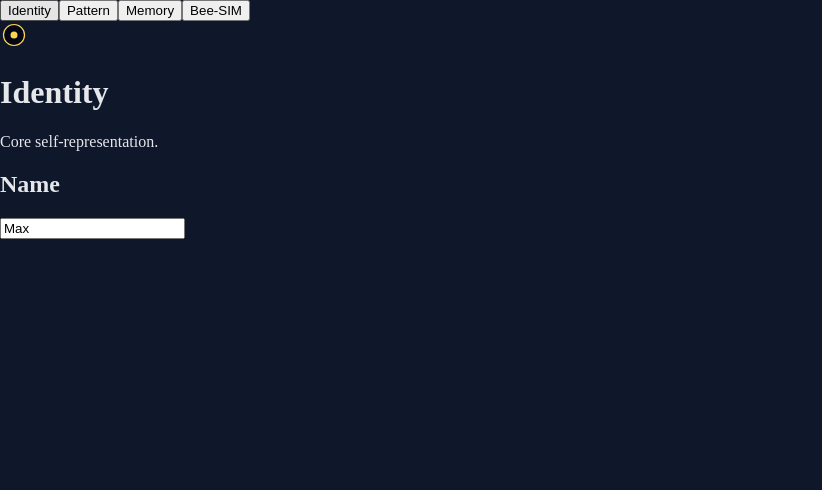
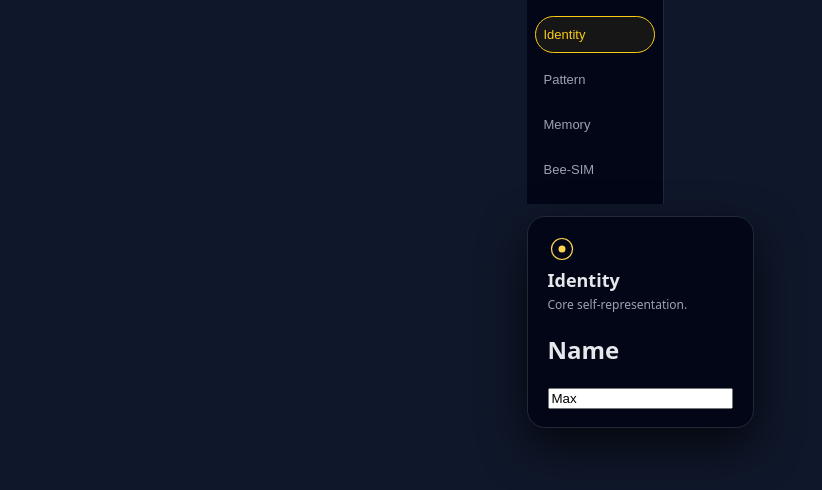
Before and after one commit to maxandbe1/Portal-OS, a React (Vite) app: page / in a window 1280 px wide. Shown: the top 490 px of the page, without its empty margins (0-822 px from the left). Built offline with nearby package versions, Linux system fonts and the light colour scheme.

Commit message:
Update styles.css

```diff
--- a/src/styles.css
+++ b/src/styles.css
@@ -1,78 +1,260 @@
-html, body {
+/* ===== Global ===== */
+
+html,
+body {
   background: #0f172a;
   color: #e5e7eb;
   margin: 0;
   padding: 0;
   height: 100%;
+  font-family: system-ui, -apple-system, BlinkMacSystemFont, "SF Pro Text",
+    "Segoe UI", sans-serif;
 }
 
-.beesim-meta {
+#root {
+  height: 100vh;
   display: flex;
-  align-items: center;
-  gap: 8px;
-  font-size: 12px;
-  color: #e5e7eb;
-  margin-bottom: 12px;
+  align-items: stretch;
+  justify-content: center;
 }
 
-.beesim-list {
+/* ===== App Shell ===== */
+
+.app-shell {
+  display: flex;
+  width: 100%;
+  max-width: 1280px;
+  margin: 0 auto;
+  border-left: 1px solid #1f2937;
+  border-right: 1px solid #1f2937;
+  background: radial-gradient(circle at top left, #111827 0, #020617 55%);
+}
+
+/* ===== NavRail ===== */
+
+.nav-rail {
+  width: 120px;
+  border-right: 1px solid #1f2937;
+  padding: 16px 8px;
   display: flex;
   flex-direction: column;
-  gap: 10px;
+  gap: 8px;
+  background: #020617;
 }
 
-.beesim-item {
-  border: 1px solid #111827;
-  border-radius: 8px;
-  padding: 8px 10px;
+.nav-rail button {
+  width: 100%;
+  padding: 10px 8px;
+  border-radius: 999px;
+  border: 1px solid transparent;
+  background: transparent;
+  color: #9ca3af;
+  font-size: 13px;
+  cursor: pointer;
+  text-align: left;
+  transition: all 0.18s ease-out;
 }
 
-.beesim-label {
-  font-size: 13px;
-  margin-bottom: 6px;
+.nav-rail button:hover {
+  border-color: #4b5563;
+  color: #e5e7eb;
+  background: rgba(15, 23, 42, 0.9);
 }
 
-.beesim-bars {
+.nav-rail button.active {
+  border-color: #facc15;
+  color: #facc15;
+  background: rgba(250, 204, 21, 0.08);
+}
+
+/* ===== Main Panel ===== */
+
+.main-panel {
+  flex: 1;
   display: flex;
   flex-direction: column;
-  gap: 4px;
-  margin-bottom: 6px;
+  padding: 20px 24px;
+  gap: 16px;
 }
 
-.beesim-bar span {
+/* Header / Identity strip */
+
+.app-header {
+  display: flex;
+  justify-content: space-between;
+  align-items: center;
+  padding-bottom: 8px;
+  border-bottom: 1px solid #1f2937;
+}
+
+.app-title {
+  font-size: 18px;
+  font-weight: 600;
+  letter-spacing: 0.04em;
+  text-transform: uppercase;
+  color: #e5e7eb;
+}
+
+.app-subtitle {
+  font-size: 12px;
+  color: #6b7280;
+}
+
+/* ===== Module Root ===== */
+
+.module-root {
+  margin-top: 12px;
+  padding: 18px 20px;
+  border-radius: 18px;
+  border: 1px solid #1f2937;
+  background: radial-gradient(circle at top left, #020617 0, #020617 40%, #020617 100%);
+  box-shadow: 0 18px 45px rgba(0, 0, 0, 0.7);
+}
+
+.module-root h1 {
+  font-size: 18px;
+  font-weight: 600;
+  margin: 0 0 4px;
+}
+
+.module-subtitle {
+  font-size: 12px;
+  color: #9ca3af;
+  margin: 0 0 16px;
+}
+
+/* ===== Identity / Pattern / Memory ===== */
+
+.identity-grid,
+.pattern-grid,
+.memory-list {
+  display: grid;
+  grid-template-columns: repeat(auto-fit, minmax(220px, 1fr));
+  gap: 12px;
+}
+
+.identity-card,
+.pattern-card,
+.memory-item {
+  padding: 12px 14px;
+  border-radius: 14px;
+  border: 1px solid #1f2937;
+  background: rgba(15, 23, 42, 0.9);
+}
+
+.identity-label,
+.pattern-label {
+  font-size: 11px;
+  text-transform: uppercase;
+  letter-spacing: 0.08em;
+  color: #6b7280;
+  margin-bottom: 4px;
+}
+
+.identity-value,
+.pattern-value {
+  font-size: 13px;
+  color: #e5e7eb;
+}
+
+.memory-text {
+  font-size: 13px;
+  color: #e5e7eb;
+  margin-bottom: 4px;
+}
+
+.memory-weight {
   font-size: 11px;
   color: #9ca3af;
 }
 
-.beesim-track {
-  height: 6px;
-  border-radius: 999px;
-  background: #020617;
-  border: 1px solid #111827;
+/* ===== Bee‑SIM ===== */
+
+.beesim-root {
+  display: flex;
+  gap: 24px;
+  align-items: stretch;
+}
+
+.beesim-bars {
+  flex: 1;
+  display: flex;
+  gap: 6px;
+  align-items: flex-end;
+  padding: 12px 10px;
+  border-radius: 14px;
+  border: 1px solid #1f2937;
+  background: radial-gradient(circle at top, #111827 0, #020617 60%);
   overflow: hidden;
 }
 
-.beesim-fill.energy {
-  height: 100%;
-  background: #facc15;
+.beesim-bar {
+  width: 10px;
+  height: 40px;
+  border-radius: 999px;
+  background: linear-gradient(to top, #f59e0b, #facc15);
+  opacity: 0.7;
+  animation: beesim-pulse 1.4s infinite ease-in-out;
 }
 
-.beesim-fill.focus {
-  height: 100%;
-  background: #38bdf8;
+.beesim-bar:nth-child(3n) {
+  animation-delay: 0.15s;
+}
+.beesim-bar:nth-child(4n) {
+  animation-delay: 0.3s;
+}
+.beesim-bar:nth-child(5n) {
+  animation-delay: 0.45s;
 }
 
-.beesim-controls {
-  display: flex;
-  gap: 6px;
+@keyframes beesim-pulse {
+  0% {
+    height: 18px;
+    opacity: 0.4;
+  }
+  40% {
+    height: 64px;
+    opacity: 1;
+  }
+  100% {
+    height: 22px;
+    opacity: 0.5;
+  }
 }
 
-.beesim-controls button {
+.beesim-casefile {
+  width: 260px;
+  padding: 14px 16px;
+  border-radius: 14px;
+  border: 1px solid #1f2937;
+  background: radial-gradient(circle at top left, #020617 0, #020617 60%);
+}
+
+.beesim-casefile h2 {
+  font-size: 13px;
+  text-transform: uppercase;
+  letter-spacing: 0.12em;
+  color: #facc15;
+  margin: 0 0 8px;
+}
+
+.beesim-casefile p {
+  font-size: 12px;
+  color: #9ca3af;
+  margin: 0 0 6px;
+}
+
+/* ===== Utility ===== */
+
+.badge {
+  display: inline-flex;
+  align-items: center;
+  gap: 4px;
+  padding: 2px 8px;
   border-radius: 999px;
-  border: 1px solid #111827;
-  background: #020617;
-  color: #e5e7eb;
-  font-size: 11px;
-  padding: 2px 8px;
-  cursor: pointer;
+  border: 1px solid #374151;
+  font-size: 10px;
+  text-transform: uppercase;
+  letter-spacing: 0.08em;
+  color: #9ca3af;
 }
```
